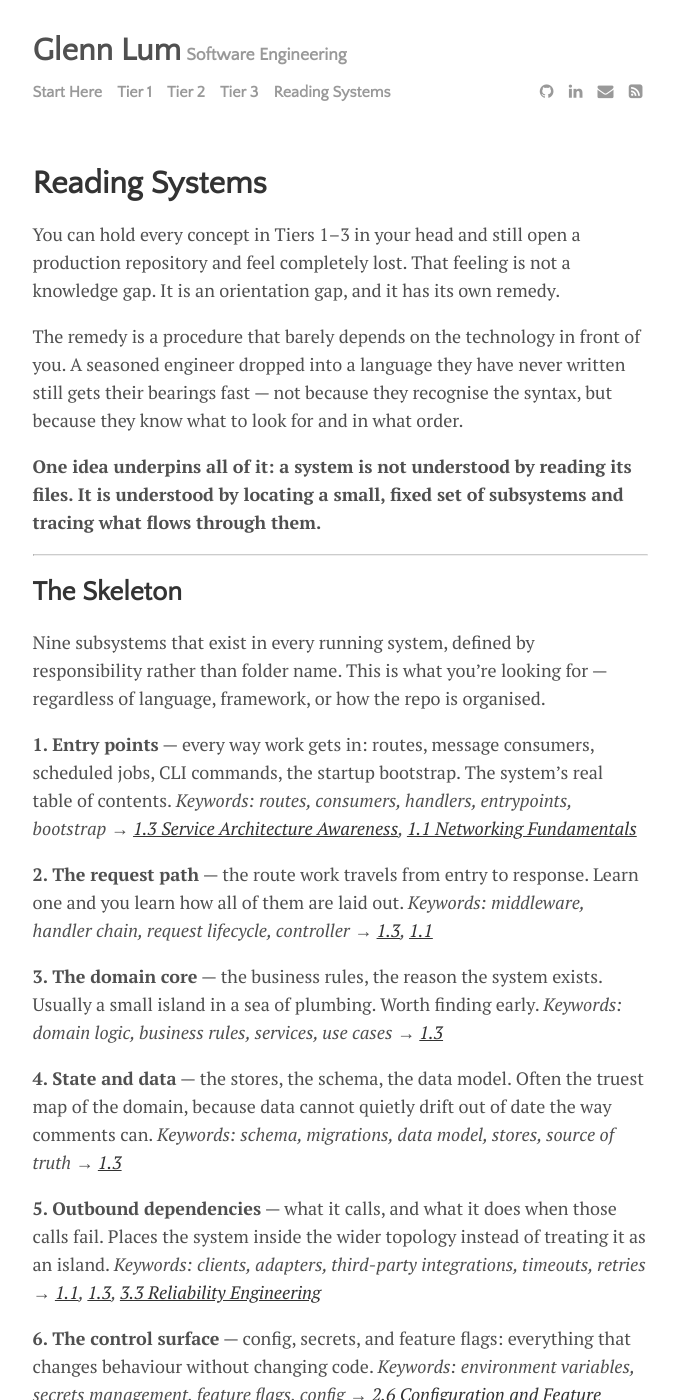
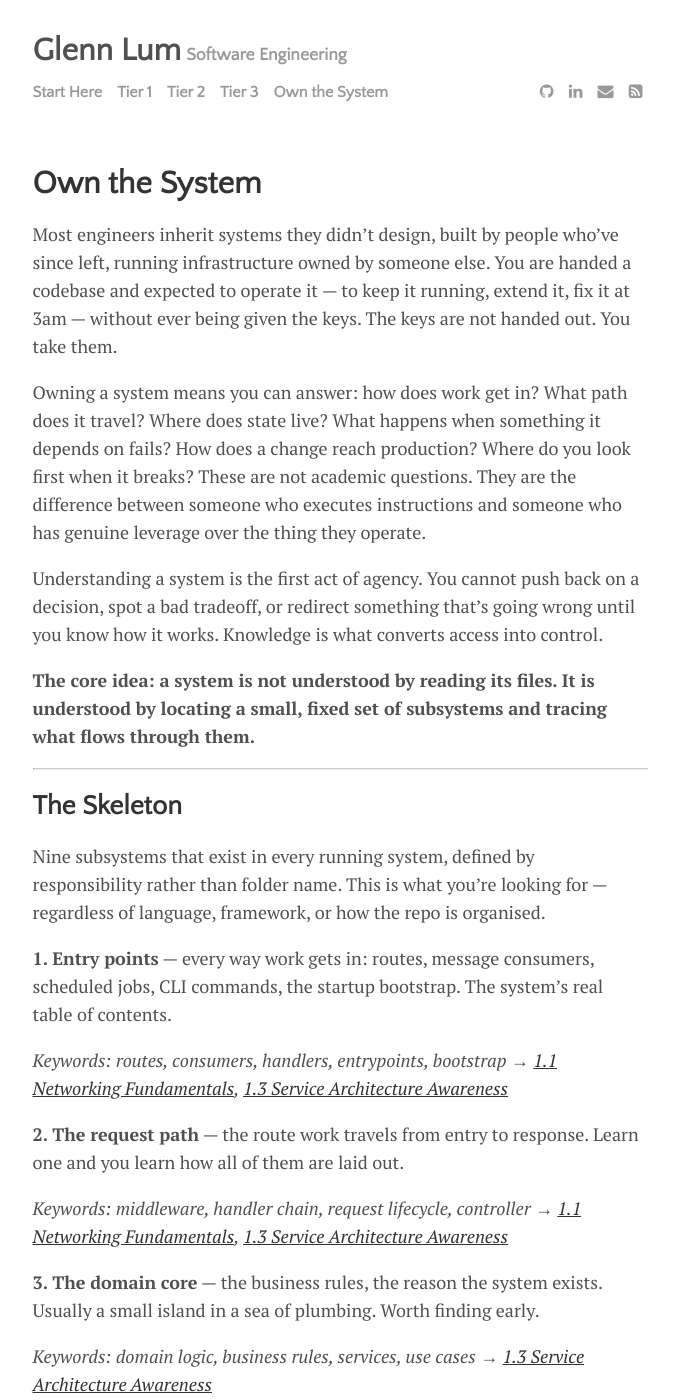
Before and after one commit to GD-MRNG/engineering-blog, a Jekyll site: the page built from menu/own-the-system.md, in a window 1280 px wide and 1400 px high. Shown: the whole window, without its empty margins (300-979 px from the left). Built offline with Jekyll 4.4.1, drawn with Linux system fonts in a browser that asks for light colours; some of the changed text lies outside the part shown.

Commit message:
Replace 'reading the system' with 'own the system'

```diff
--- a/_data/settings.yml
+++ b/_data/settings.yml
@@ -11,7 +11,7 @@ menu:
 - {name: 'Tier 1',   url: 't1.html'}
 - {name: 'Tier 2',   url: 't2.html'}
 - {name: 'Tier 3',   url: 't3.html'}
-- {name: 'Reading Systems',   url: 'reading-systems.html'}
+- {name: 'Own the System',   url: 'own-the-system.html'}
 
 # Available social icons are powered by Font Awesome, so you can use any icon that they offer
 social:
--- a/menu/reading-systems.md
+++ b/menu/own-the-system.md
@@ -1,14 +1,16 @@
 ---
 layout: page
-title: "Reading Systems"
-permalink: /reading-systems
+title: "Own the System"
+permalink: /own-the-system
 ---
 
-You can hold every concept in Tiers 1–3 in your head and still open a production repository and feel completely lost. That feeling is not a knowledge gap. It is an orientation gap, and it has its own remedy.
+Most engineers inherit systems they didn't design, built by people who've since left, running infrastructure owned by someone else. You are handed a codebase and expected to operate it — to keep it running, extend it, fix it at 3am — without ever being given the keys. The keys are not handed out. You take them.
 
-The remedy is a procedure that barely depends on the technology in front of you. A seasoned engineer dropped into a language they have never written still gets their bearings fast — not because they recognise the syntax, but because they know what to look for and in what order.
+Owning a system means you can answer: how does work get in? What path does it travel? Where does state live? What happens when something it depends on fails? How does a change reach production? Where do you look first when it breaks? These are not academic questions. They are the difference between someone who executes instructions and someone who has genuine leverage over the thing they operate.
 
-**One idea underpins all of it: a system is not understood by reading its files. It is understood by locating a small, fixed set of subsystems and tracing what flows through them.**
+Understanding a system is the first act of agency. You cannot push back on a decision, spot a bad tradeoff, or redirect something that's going wrong until you know how it works. Knowledge is what converts access into control.
+
+**The core idea: a system is not understood by reading its files. It is understood by locating a small, fixed set of subsystems and tracing what flows through them.**
 
 ---
 
@@ -17,38 +19,47 @@ The remedy is a procedure that barely depends on the technology in front of you.
 Nine subsystems that exist in every running system, defined by responsibility rather than folder name. This is what you're looking for — regardless of language, framework, or how the repo is organised.
 
 **1. Entry points** — every way work gets in: routes, message consumers, scheduled jobs, CLI commands, the startup bootstrap. The system's real table of contents.
+
 *Keywords: routes, consumers, handlers, entrypoints, bootstrap*
-*→ [1.3 Service Architecture Awareness]({{ "/13-service-architecture-awareness" | relative_url }}), [1.1 Networking Fundamentals]({{ "/11-networking-fundamentals" | relative_url }})*
+*→ [1.1 Networking Fundamentals]({{ "/11-networking-fundamentals" | relative_url }}), [1.3 Service Architecture Awareness]({{ "/13-service-architecture-awareness" | relative_url }})*
 
 **2. The request path** — the route work travels from entry to response. Learn one and you learn how all of them are laid out.
+
 *Keywords: middleware, handler chain, request lifecycle, controller*
-*→ [1.3]({{ "/13-service-architecture-awareness" | relative_url }}), [1.1]({{ "/11-networking-fundamentals" | relative_url }})*
+*→ [1.1 Networking Fundamentals]({{ "/11-networking-fundamentals" | relative_url }}), [1.3 Service Architecture Awareness]({{ "/13-service-architecture-awareness" | relative_url }})*
 
 **3. The domain core** — the business rules, the reason the system exists. Usually a small island in a sea of plumbing. Worth finding early.
+
 *Keywords: domain logic, business rules, services, use cases*
-*→ [1.3]({{ "/13-service-architecture-awareness" | relative_url }})*
+*→ [1.3 Service Architecture Awareness]({{ "/13-service-architecture-awareness" | relative_url }})*
 
 **4. State and data** — the stores, the schema, the data model. Often the truest map of the domain, because data cannot quietly drift out of date the way comments can.
+
 *Keywords: schema, migrations, data model, stores, source of truth*
-*→ [1.3]({{ "/13-service-architecture-awareness" | relative_url }})*
+*→ [1.3 Service Architecture Awareness]({{ "/13-service-architecture-awareness" | relative_url }})*
 
 **5. Outbound dependencies** — what it calls, and what it does when those calls fail. Places the system inside the wider topology instead of treating it as an island.
+
 *Keywords: clients, adapters, third-party integrations, timeouts, retries*
-*→ [1.1]({{ "/11-networking-fundamentals" | relative_url }}), [1.3]({{ "/13-service-architecture-awareness" | relative_url }}), [3.3 Reliability Engineering]({{ "/33-reliability-engineering" | relative_url }})*
+*→ [1.1 Networking Fundamentals]({{ "/11-networking-fundamentals" | relative_url }}), [1.3 Service Architecture Awareness]({{ "/13-service-architecture-awareness" | relative_url }}), [3.3 Reliability Engineering]({{ "/33-reliability-engineering" | relative_url }})*
 
 **6. The control surface** — config, secrets, and feature flags: everything that changes behaviour without changing code.
+
 *Keywords: environment variables, secrets management, feature flags, config*
 *→ [2.6 Configuration and Feature Management]({{ "/26-configuration-and-feature-management" | relative_url }})*
 
 **7. Build and delivery** — how source becomes an artifact and reaches production, and how a bad release rolls back. The road your own change will travel.
+
 *Keywords: CI pipeline, build scripts, deployment, rollback*
-*→ [2.3 CI]({{ "/23-continuous-integration-ci" | relative_url }}), [2.5 CD]({{ "/25-continuous-delivery-and-deployment-cd" | relative_url }}), [2.4 Artifact Management]({{ "/24-artifact-and-dependency-management" | relative_url }})*
+*→ [2.3 Continuous Integration]({{ "/23-continuous-integration-ci" | relative_url }}), [2.4 Artifact and Dependency Management]({{ "/24-artifact-and-dependency-management" | relative_url }}), [2.5 Continuous Delivery and Deployment]({{ "/25-continuous-delivery-and-deployment-cd" | relative_url }})*
 
 **8. Runtime topology** — where it actually runs: environments, replicas, network shape.
+
 *Keywords: environments, replicas, load balancer, infra, cloud*
-*→ [1.2 Compute Abstractions]({{ "/12-compute-abstractions" | relative_url }}), [1.1]({{ "/11-networking-fundamentals" | relative_url }})*
+*→ [1.1 Networking Fundamentals]({{ "/11-networking-fundamentals" | relative_url }}), [1.2 Compute Abstractions]({{ "/12-compute-abstractions" | relative_url }})*
 
 **9. Observability** — logs, metrics, traces, and alerts. The difference between a system and a black box.
+
 *Keywords: logs, metrics, traces, dashboards, alerts, on-call*
 *→ [3.1 Observability and Monitoring]({{ "/31-observability-and-monitoring" | relative_url }})*
 
@@ -58,31 +69,35 @@ Nine subsystems that exist in every running system, defined by responsibility ra
 
 The skeleton tells you *what* to find. Tracing tells you *how* to find it without drowning. Follow one thing depth-first — don't browse the tree breadth-first.
 
-**1. Walk around the application first**
+**1. Read the root first**
 Before opening any source, read the configuration at the repository root — the dependency manifest, container files, CI workflow, infrastructure definitions, build scripts. In about a minute this tells you the language, the framework, how it builds, how it deploys, and how to run it. The highest-yield minute available, and the step most people skip.
+
 *Keywords: package manifest, Dockerfile, CI config, README, Makefile*
-*→ [2.1 Source Control]({{ "/21-source-control-and-collaboration" | relative_url }}), [2.3 CI]({{ "/23-continuous-integration-ci" | relative_url }})*
+*→ [2.1 Source Control and Collaboration]({{ "/21-source-control-and-collaboration" | relative_url }}), [2.3 Continuous Integration]({{ "/23-continuous-integration-ci" | relative_url }})*
 
 **2. Trace one request**
 Pick a single representative endpoint and follow it end to end: entry → handler → core → data → outbound → response. This one walk teaches the grammar all the others obey. You see the intake, spine, engine, memory, and linkages in a single pass.
+
 *Keywords: request lifecycle, handler, middleware, query, response*
-*→ [1.1]({{ "/11-networking-fundamentals" | relative_url }}), [1.3]({{ "/13-service-architecture-awareness" | relative_url }})*
+*→ [1.1 Networking Fundamentals]({{ "/11-networking-fundamentals" | relative_url }}), [1.3 Service Architecture Awareness]({{ "/13-service-architecture-awareness" | relative_url }})*
 
 **3. Trace one change**
 Follow a commit from source control through CI to a built artifact, then through deployment into staging and production. Note how a bad release is undone. This is the trace that lets you *act* on the system, not merely understand it.
+
 *Keywords: commit, pipeline, artifact, deploy, rollback*
-*→ [2.1]({{ "/21-source-control-and-collaboration" | relative_url }}), [2.3]({{ "/23-continuous-integration-ci" | relative_url }}), [2.4]({{ "/24-artifact-and-dependency-management" | relative_url }}), [2.5]({{ "/25-continuous-delivery-and-deployment-cd" | relative_url }})*
+*→ [2.1 Source Control and Collaboration]({{ "/21-source-control-and-collaboration" | relative_url }}), [2.3 Continuous Integration]({{ "/23-continuous-integration-ci" | relative_url }}), [2.4 Artifact and Dependency Management]({{ "/24-artifact-and-dependency-management" | relative_url }}), [2.5 Continuous Delivery and Deployment]({{ "/25-continuous-delivery-and-deployment-cd" | relative_url }})*
 
 **4. Trace one failure**
 Ask where you would look first if it broke at 3am. Find the logs, dashboards, and alerts before you ever need them.
+
 *Keywords: logs, alerts, dashboards, runbook, on-call*
-*→ [3.1]({{ "/31-observability-and-monitoring" | relative_url }}), [3.3]({{ "/33-reliability-engineering" | relative_url }})*
+*→ [3.1 Observability and Monitoring]({{ "/31-observability-and-monitoring" | relative_url }}), [3.3 Reliability Engineering]({{ "/33-reliability-engineering" | relative_url }})*
 
 ---
 
-## The Output
+## Your Ownership Map
 
-Orientation should leave an artifact, not a fading feeling. After your four traces, write down — in about a dozen lines:
+You don't own a system until you can write this down. In about a dozen lines:
 
 - The stack and how to run it locally
 - Where the entry points live
@@ -95,11 +110,11 @@ Orientation should leave an artifact, not a fading feeling. After your four trac
 - Where it runs
 - Where the logs are
 
-A mental model decays. A map does not.
+Written down, this survives the three-month gap that makes a familiar system feel foreign again. It onboards the next person in an afternoon. It is shareable, durable, and yours. A mental model belongs to one person and fades. A map belongs to whoever holds it.
 
 ---
 
-*The quickest version when you just need to get unstuck: read the root manifests, find the entry points, trace one request to the data and back, open the CI config to see how it ships, and note where the logs go. Everything else can be deepened on demand.*
+*The quickest version when you just need to get unstuck: read the root manifests, find the entry points, trace one request to the data and back, open the CI config to see how it ships, note where the logs go. Five moves and you know the shape of it. Everything else can be deepened on demand.*
 
 ---
 
```
